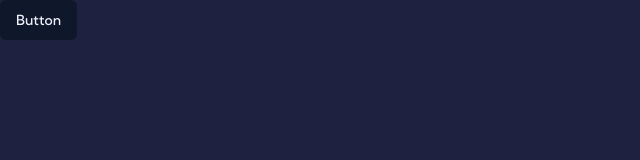
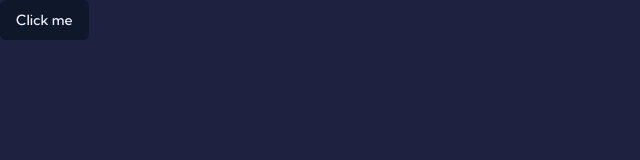
Before and after one commit to webdevbroz/pomodoro-app, a Next.js app: page / in a window 1280 px wide. Shown: the top 160 px of the page, without its empty margins (0-640 px from the left). Built offline with nearby package versions, Linux system fonts and the light colour scheme.

Commit message:
configure jest and add placeholder component for testing

```diff
--- a/app/page.tsx
+++ b/app/page.tsx
@@ -1,5 +1,5 @@
 import Placeholder from './src/components/placeholder';
 
 export default function Home() {
-  return <Placeholder />;
+  return <Placeholder text="Click me" />;
 }
--- a/app/src/components/placeholder.tsx
+++ b/app/src/components/placeholder.tsx
@@ -1,5 +1,5 @@
 import { Button } from '@/src/components/ui/button';
 
-export default function Placeholder() {
-  return <Button className="text-on-light-background">Button</Button>;
+export default function Placeholder({ text }: { text?: string }) {
+  return <Button className="text-on-light-background">{text}</Button>;
 }
--- a/jest.config.ts
+++ b/jest.config.ts
@@ -145,7 +145,7 @@ const config: Config = {
   // setupFiles: [],
 
   // A list of paths to modules that run some code to configure or set up the testing framework before each test
-  // setupFilesAfterEnv: [],
+  setupFilesAfterEnv: ['<rootDir>/setup-jest.ts'],
 
   // The number of seconds after which a test is considered as slow and reported as such in the results.
   // slowTestThreshold: 5,
--- a/package.json
+++ b/package.json
@@ -45,6 +45,7 @@
     "prettier": "^3.1.1",
     "prettier-plugin-tailwindcss": "^0.5.9",
     "tailwindcss": "^3.3.0",
+    "ts-node": "^10.9.2",
     "typescript": "^5"
   }
 }
--- /dev/null
+++ b/setup-jest.ts
@@ -0,0 +1,2 @@
+// Learn more: https://github.com/testing-library/jest-dom
+import '@testing-library/jest-dom';
--- a/tsconfig.json
+++ b/tsconfig.json
@@ -22,6 +22,6 @@
       "@/*": ["./app/*"]
     }
   },
-  "include": ["next-env.d.ts", "**/*.ts", "**/*.tsx", ".next/types/**/*.ts", "tailwind.config.ts"],
+  "include": ["next-env.d.ts", "**/*.ts", "**/*.tsx", ".next/types/**/*.ts", "tailwind.config.ts", "jest.config.ts"],
   "exclude": ["node_modules"]
 }
```
Also changed, not shown: 2 other files (tests, documents, lock files or other folders).
